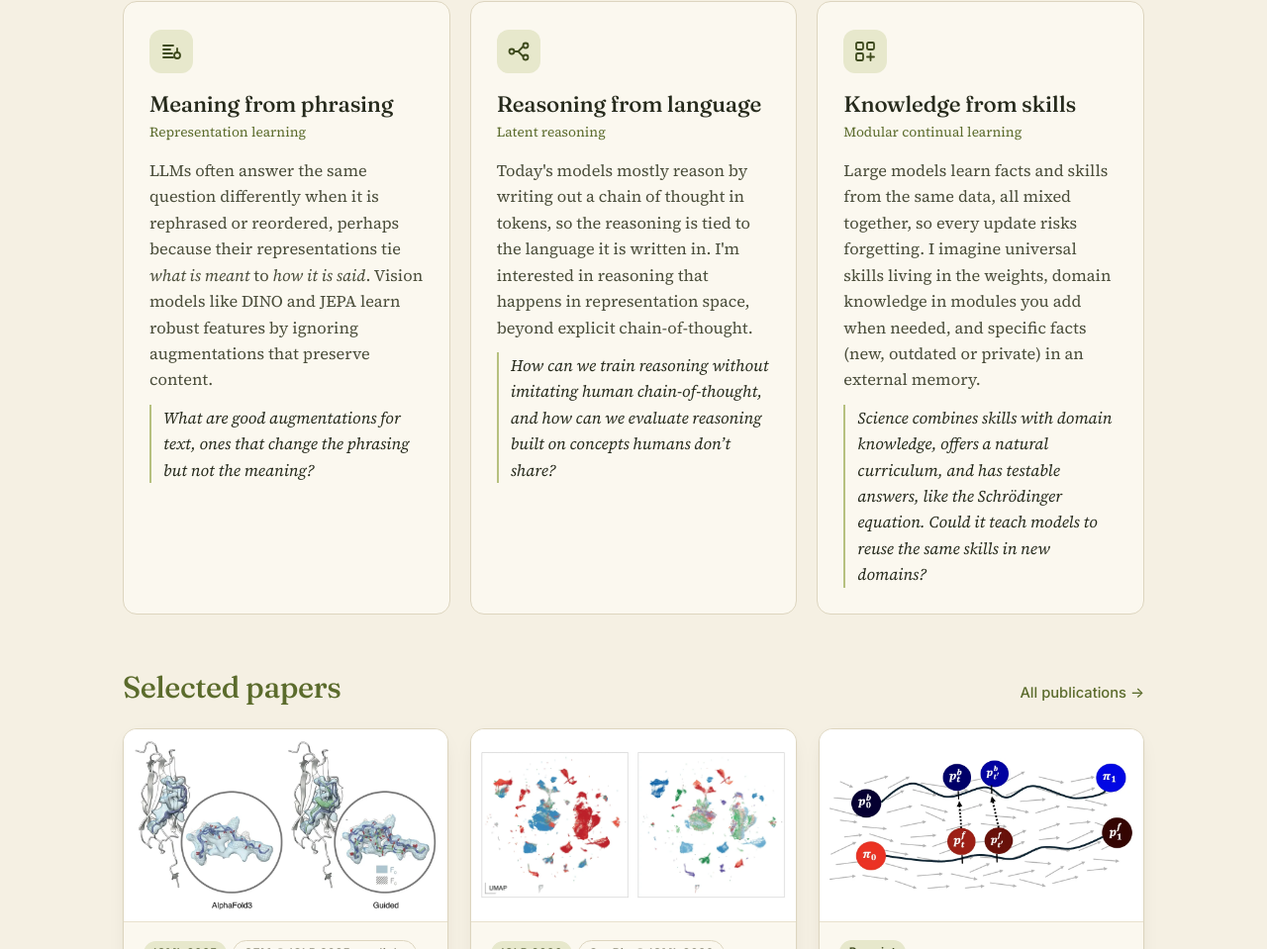
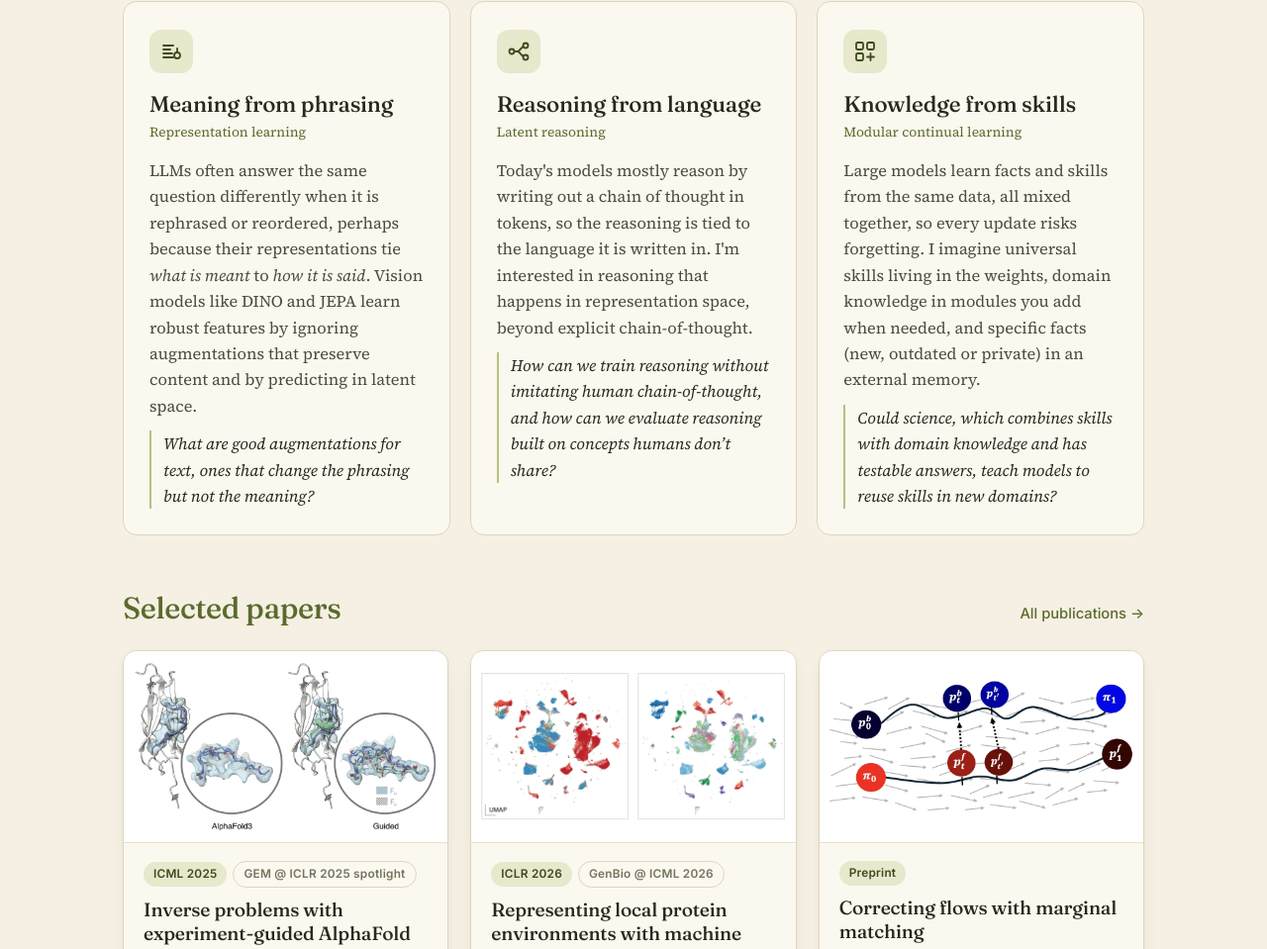
Before and after one commit to mb012/mb012.github.io, a plain HTML site: page index.html in a window 1280 px wide. Shown: the part 1210-2169 px from the top of the page at 99% size. Drawn offline with Linux system fonts and the light colour scheme.

Commit message:
Update current interests

```diff
--- a/index.html
+++ b/index.html
@@ -121,7 +121,7 @@
           <p>
             LLMs often answer the same question differently when it is rephrased or reordered, perhaps because their representations
             tie <em>what is meant</em> to <em>how it is said</em>. Vision models like DINO and JEPA learn robust features
-            by ignoring augmentations that preserve content.
+            by ignoring augmentations that preserve content and by predicting in latent space.
           </p>
           <p class="q">
             What are good augmentations for text, ones that change the phrasing but not the meaning?
@@ -155,8 +155,8 @@
             needed, and specific facts (new, outdated or private) in an external memory.
           </p>
           <p class="q">
-            Science combines skills with domain knowledge, offers a natural curriculum, and has testable answers,
-            like the Schr&ouml;dinger equation. Could it teach models to reuse the same skills in new domains?
+            Could science, which combines skills with domain knowledge and has testable answers, teach models to reuse
+            skills in new domains?
           </p>
         </article>
       </div>
```
